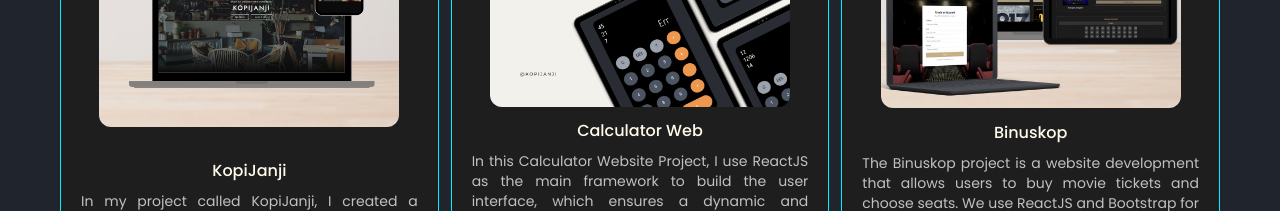
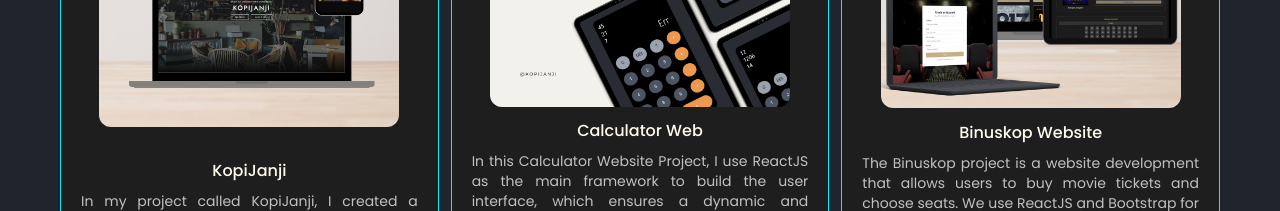
Before and after one commit to Sen4Tech/Personal-Page-Web, a Vue app: page /portfolio in a window 1280 px wide. Shown: the part 1860-2071 px from the top of the page. Built offline with nearby package versions, Linux system fonts and the light colour scheme.

Commit message:
fix portfolio

```diff
--- a/src/views/PortfolioView.vue
+++ b/src/views/PortfolioView.vue
@@ -96,7 +96,7 @@
         },
         {
           id: 9,
-          name: 'Binuskop',
+          name: 'Binuskop Website',
           imageUrl: 'binuskop',
           status: 'The Binuskop project is a website development that allows users to buy movie tickets and choose seats. We use ReactJS and Bootstrap for the front-end, and ExpressJS and SequelizeJS for the back-end and for Development and Implementation We use Agile methods to ensure optimal results.',
           tech: 'ReactJS, Bootstrap, SequelizeJS, ExpressJS, Dbeaver',
```
